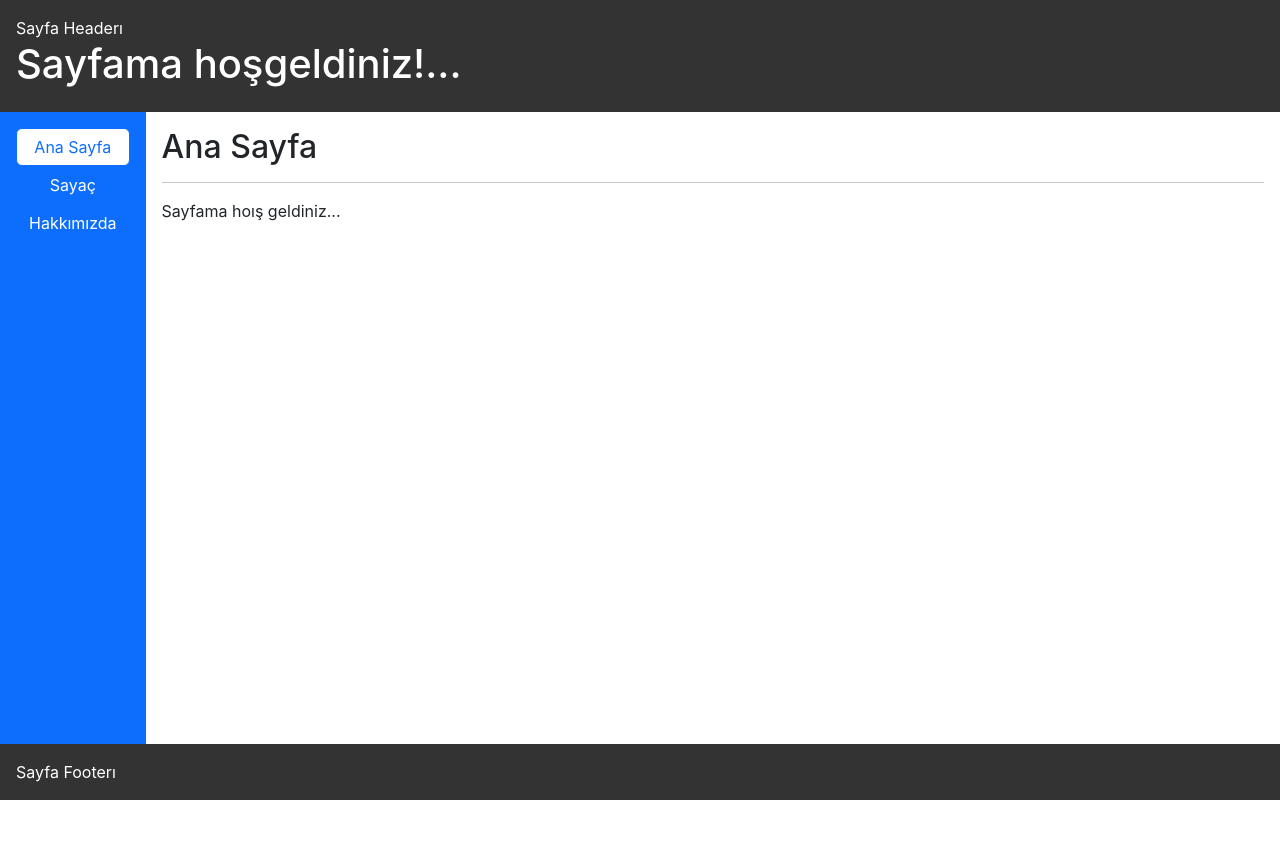
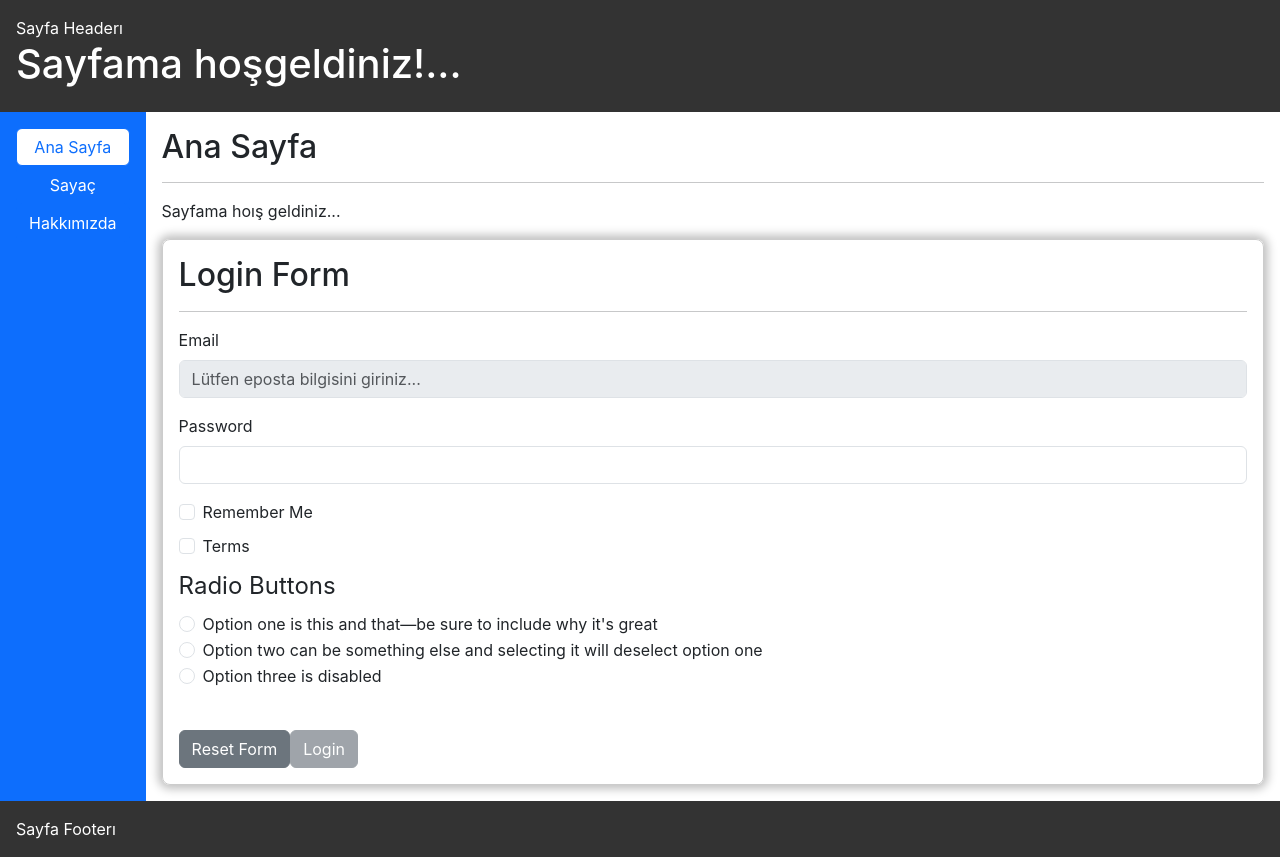
Before and after one commit to erhanfirat/haziran-react, a React (Create React App) app: page / in a window 1280 px wide. Before the commit the page ends 800 px from the top, so only its background shows below. Built offline with nearby package versions, Linux system fonts and the light colour scheme.

Commit message:
form elements

```diff
--- a/package.json
+++ b/package.json
@@ -3,6 +3,7 @@
   "version": "1.0.0",
   "private": true,
   "dependencies": {
+    "axios": "^1.4.0",
     "bootstrap": "^5.3.1",
     "react": "^18.2.0",
     "react-dom": "^18.2.0",
--- /dev/null
+++ b/src/components/LoginForm.js
@@ -0,0 +1,121 @@
+import axios from "axios";
+import { useEffect, useState } from "react";
+import { Button, Form, FormGroup, Label, Input, FormText } from "reactstrap";
+
+const loginDataInitial = {
+  email: "",
+  password: "",
+  rememberMe: false,
+  terms: false,
+};
+
+const LoginForm = () => {
+  const [loginData, setLoginData] = useState(loginDataInitial);
+
+  const handleSubmit = (e) => {
+    e.preventDefault();
+    console.log("Form Submit Edildi! ", loginData);
+    // axios.post("https://wwww.haziran-react.com/api/login", loginData);
+  };
+
+  const handleInputChange = (e) => {
+    const { name, value, type, checked } = e.target;
+    setLoginData({
+      ...loginData,
+      [name]: type === "checkbox" ? checked : value,
+    });
+  };
+
+  useEffect(() => {
+    console.log("Login Data > ", loginData);
+  }, [loginData]);
+
+  return (
+    <Form onSubmit={handleSubmit} className="login-form">
+      <h2>Login Form</h2>
+      <hr />
+      <FormGroup>
+        <Label htmlFor="user-mail">Email</Label>
+        <Input
+          id="user-mail"
+          type="email"
+          name="email"
+          value={loginData.email}
+          onChange={handleInputChange}
+          placeholder="Lütfen eposta bilgisini giriniz..."
+          disabled={!loginData.terms}
+        />
+      </FormGroup>
+
+      <FormGroup>
+        <Label htmlFor="user-pass">Password</Label>
+        <Input
+          id="user-pass"
+          type="password"
+          name="password"
+          value={loginData.password}
+          onChange={handleInputChange}
+        />
+      </FormGroup>
+      <FormGroup check>
+        <Label htmlFor="remember-me">Remember Me</Label>
+        <Input
+          id="remember-me"
+          type="checkbox"
+          name="rememberMe"
+          checked={loginData.rememberMe}
+          onChange={handleInputChange}
+        />
+      </FormGroup>
+      <FormGroup check>
+        <Label htmlFor="terms">Terms</Label>
+        <Input
+          id="terms"
+          type="checkbox"
+          name="terms"
+          checked={loginData.terms}
+          onChange={handleInputChange}
+        />
+      </FormGroup>
+
+      <FormGroup tag="fieldset">
+        <legend>Radio Buttons</legend>
+        <FormGroup check>
+          <Label check>
+            <Input type="radio" name="radio1" /> Option one is this and that—be
+            sure to include why it's great
+          </Label>
+        </FormGroup>
+        <FormGroup check>
+          <Label check>
+            <Input type="radio" name="radio1" /> Option two can be something
+            else and selecting it will deselect option one
+          </Label>
+        </FormGroup>
+        <FormGroup check disabled>
+          <Label check>
+            <Input type="radio" name="radio1" /> Option three is disabled
+          </Label>
+        </FormGroup>
+      </FormGroup>
+
+      <br />
+      <Button
+        type="button"
+        onClick={() => {
+          setLoginData(loginDataInitial);
+        }}
+      >
+        Reset Form
+      </Button>
+      <Button
+        type="submit"
+        disabled={loginData.email === "" || loginData.password === ""}
+      >
+        Login
+      </Button>
+    </Form>
+  );
+};
+
+export default LoginForm;
--- a/src/index.css
+++ b/src/index.css
@@ -40,3 +40,10 @@ code {
   background-color: #333;
   color: #fff;
 }
+
+.login-form {
+  padding: 1rem;
+  border: 1px solid #ccc;
+  border-radius: 0.5rem;
+  box-shadow: 0 0 10px 4px rgba(0, 0, 0, 0.25);
+}
--- a/src/pages/MainPage.js
+++ b/src/pages/MainPage.js
@@ -1,9 +1,12 @@
+import LoginForm from "../components/LoginForm";
+
 const MainPage = () => {
   return (
     <div>
       <h2>Ana Sayfa</h2>
       <hr />
       <p>Sayfama hoış geldiniz...</p>
+      <LoginForm />
     </div>
   );
 };
```
Also changed, not shown: 1 other file (tests, documents, lock files or other folders).
